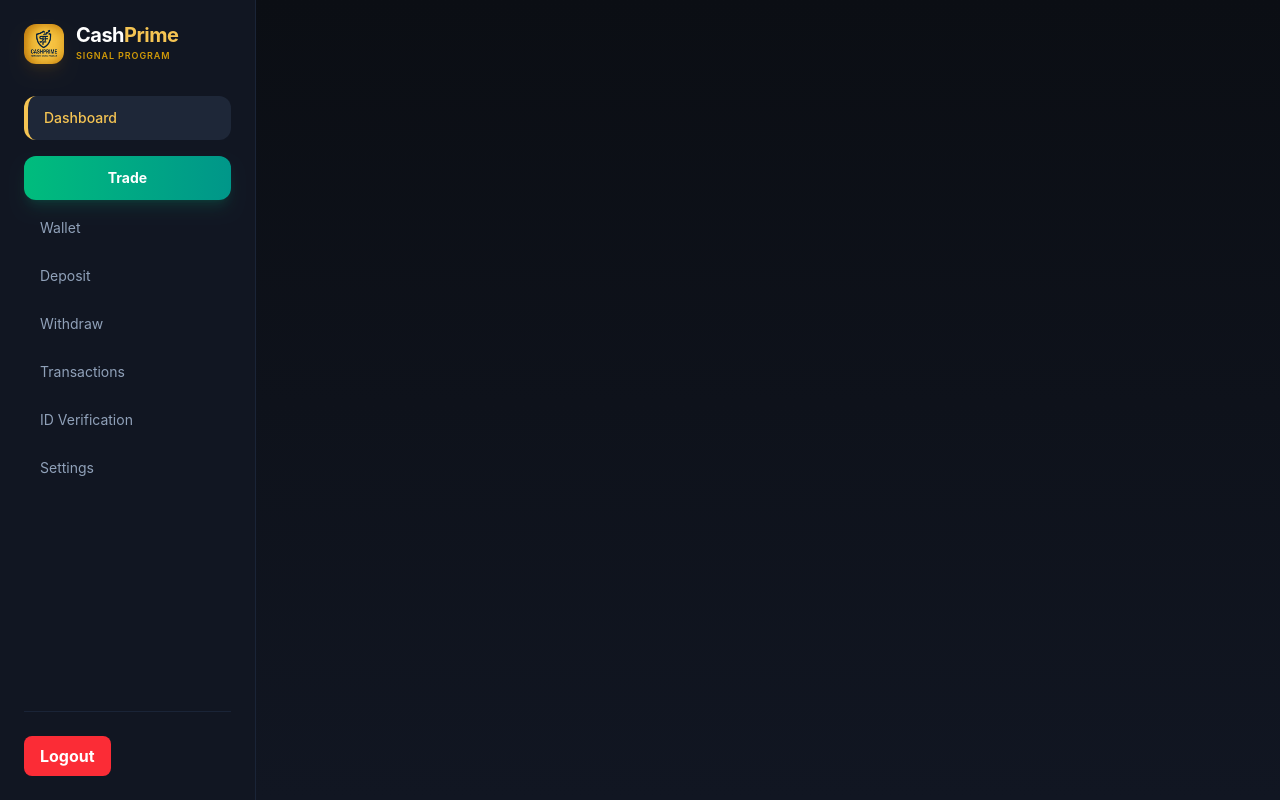
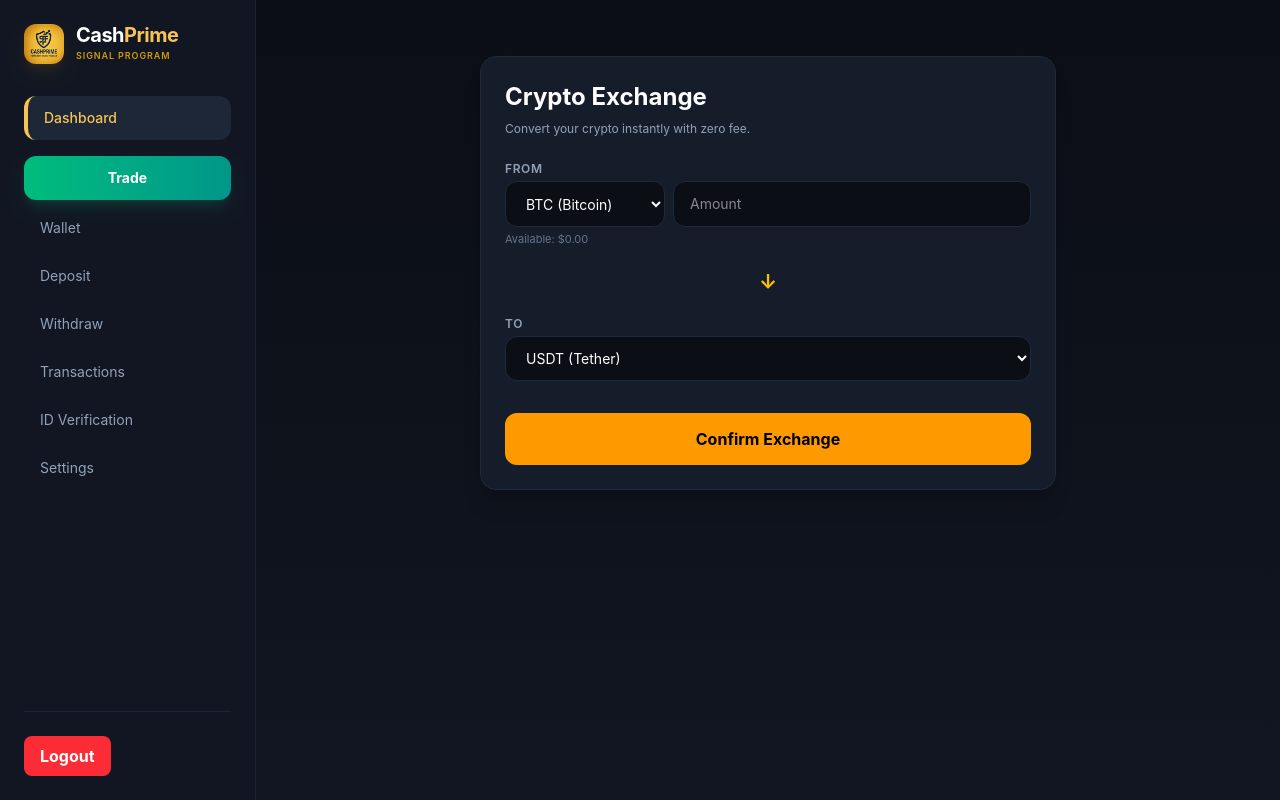
Before and after one commit to CashPrime-web/Cashprime, a React (Vite) app: page /exchange in a window 1280 px wide. Built offline with nearby package versions, Linux system fonts and the light colour scheme.

Commit message:
Add Exchange and Transfer pages and fix dashboard navigation

```diff
--- a/src/App.jsx
+++ b/src/App.jsx
@@ -14,10 +14,10 @@ import Wallet from "./pages/Wallet";
 import Withdraw from "./pages/Withdraw";
 import Deposit from "./pages/Deposit";
 import Trade from "./pages/Trade";
+import Exchange from "./pages/Exchange";
+import Transfer from "./pages/Transfer";
 import LogoutButton from "./components/LogoutButton";
 import MarketOverview from "./components/MarketOverview";
-
-console.log("APP LOADED");
 
 function Layout({ children }) {
   const location = useLocation();
@@ -33,7 +33,7 @@ function Layout({ children }) {
 
   return (
     <div className="min-h-screen bg-[#0b0e14] text-white flex flex-col md:flex-row overflow-x-hidden font-sans">
-      {/* --- SIDEBAR --- */}
+      {/* SIDEBAR */}
       <aside
         className={`
           fixed md:static
@@ -53,7 +53,7 @@ function Layout({ children }) {
         `}
       >
         <div>
-          {/* Logo Sectie (Linksboven met logo.png) */}
+          {/* Logo */}
           <div className="flex items-center gap-3 mb-8">
             <img
               src="/logo.png"
@@ -77,7 +77,7 @@ function Layout({ children }) {
             ✕
           </button>
 
-          {/* Navigatie Menu */}
+          {/* Navigation */}
           <nav className="flex flex-col space-y-2">
             <Link
               to="/"
@@ -150,7 +150,7 @@ function Layout({ children }) {
         </div>
       </aside>
 
-      {/* --- HOOFDINHOUD --- */}
+      {/* MAIN CONTENT */}
       <main className="flex-1 w-full min-w-0 p-4 md:p-8 bg-gradient-to-b from-[#0b0e14] to-[#111622]">
         <button
           onClick={() => setMenuOpen(true)}
@@ -171,36 +171,24 @@ function App() {
   const loadDashboard = async () => {
     const { data: { user } } = await supabase.auth.getUser();
 
-    if (!user) {
-      return;
-    }
+    if (!user) return;
 
-    const { data: walletData, error: walletError } = await supabase
+    const { data: walletData } = await supabase
       .from("wallets")
       .select("*")
       .eq("user_id", user.id)
       .single();
 
-    if (walletError) {
-      console.log(walletError);
-    } else {
-      setWallet(walletData);
-    }
+    if (walletData) setWallet(walletData);
 
-    const { data: depositData, error: depositError } = await supabase
+    const { data: depositData } = await supabase
       .from("deposits")
       .select("*")
       .eq("user_id", user.id)
-      .order("created_at", {
-        ascending: false
-      })
+      .order("created_at", { ascending: false })
       .limit(5);
 
-    if (depositError) {
-      console.log(depositError);
-    } else {
-      setTransactions(depositData || []);
-    }
+    if (depositData) setTransactions(depositData);
   };
 
   useEffect(() => {
@@ -216,6 +204,8 @@ function App() {
           <Route path="/register" element={<Register />} />
           <Route path="/wallet" element={<Wallet />} />
           <Route path="/trade" element={<Trade />} />
+          <Route path="/exchange" element={<Exchange />} />
+          <Route path="/transfer" element={<Transfer />} />
           <Route path="/verification" element={<Verification />} />
 
           <Route
@@ -274,9 +264,8 @@ function App() {
                   </div>
                 </div>
 
-                {/* --- SECTIE ASSET VALUATION & ACC BALANCE --- */}
+                {/* ASSET VALUATION */}
                 <div className="grid grid-cols-1 lg:grid-cols-3 gap-6 mb-8">
-                  {/* Main Card */}
                   <div className="lg:col-span-2 bg-gradient-to-r from-blue-600 to-indigo-600 rounded-2xl p-6 text-white shadow-xl shadow-blue-600/10 relative overflow-hidden flex flex-col justify-between">
                     <div>
                       <div className="flex justify-between items-start mb-2">
@@ -292,7 +281,6 @@ function App() {
                         ${wallet?.balance !== undefined ? wallet.balance : "0.00"}
                       </div>
 
-                      {/* Today's Earnings */}
                       <div className="inline-flex items-center gap-2 bg-emerald-400/20 text-emerald-300 border border-emerald-400/30 px-3 py-1 rounded-lg text-xs font-semibold mb-6">
                         <span>Today's Earnings:</span>
                         <span className="font-bold">
@@ -301,7 +289,7 @@ function App() {
                       </div>
                     </div>
 
-                    {/* Snelmenu Knoppen */}
+                    {/* SNELMENU KNOFFEN (WERKBAAR GEMAAKT) */}
                     <div className="grid grid-cols-4 gap-2 pt-4 border-t border-white/15 text-center">
                       <Link
                         to="/withdraw"
@@ -324,7 +312,7 @@ function App() {
                       </Link>
 
                       <Link
-                        to="/transactions"
+                        to="/transfer"
                         className="flex flex-col items-center gap-1.5 hover:opacity-80 transition"
                       >
                         <div className="w-10 h-10 rounded-full bg-white/20 flex items-center justify-center font-bold text-lg">
@@ -334,7 +322,7 @@ function App() {
                       </Link>
 
                       <Link
-                        to="/trade"
+                        to="/exchange"
                         className="flex flex-col items-center gap-1.5 hover:opacity-80 transition"
                       >
                         <div className="w-10 h-10 rounded-full bg-white/20 flex items-center justify-center font-bold text-lg">
@@ -345,7 +333,6 @@ function App() {
                     </div>
                   </div>
 
-                  {/* Sub-secties (My Account / Exchange & Trade) */}
                   <div className="flex flex-col gap-4">
                     <div className="bg-[#161d2a] border border-slate-800 rounded-2xl p-5 flex flex-col justify-between hover:border-slate-700 transition">
                       <div>
@@ -377,35 +364,26 @@ function App() {
                   </div>
                 </div>
 
-                {/* --- MARKT OVERZICHT --- */}
                 <div className="mb-8">
                   <MarketOverview />
                 </div>
 
-                {/* --- RECENT TRANSACTIONS --- */}
                 <div className="bg-[#161d2a] border border-slate-800 p-6 rounded-2xl shadow-xl">
                   <h3 className="text-lg font-bold mb-4">Recent Transactions</h3>
-
                   {transactions.length === 0 && (
                     <p className="text-slate-400 text-sm">
                       No transactions available
                     </p>
                   )}
-
                   {transactions.map((tx) => (
                     <div
                       key={tx.id}
                       className="flex justify-between items-center border-b border-slate-800/80 py-3 last:border-0"
                     >
                       <div>
-                        <p className="font-semibold text-sm">
-                          Deposit {tx.coin}
-                        </p>
-                        <p className="text-slate-400 text-xs mt-0.5">
-                          {tx.network}
-                        </p>
+                        <p className="font-semibold text-sm">Deposit {tx.coin}</p>
+                        <p className="text-slate-400 text-xs mt-0.5">{tx.network}</p>
                       </div>
-
                       <div className="text-right">
                         <p className="font-bold text-sm">${tx.amount}</p>
                         <p
--- /dev/null
+++ b/src/pages/Exchange.jsx
@@ -0,0 +1,89 @@
+import { useState, useEffect } from "react";
+import { supabase } from "../lib/supabase";
+
+export default function Exchange() {
+  const [fromCoin, setFromCoin] = useState("BTC");
+  const [toCoin, setToCoin] = useState("USDT");
+  const [amount, setAmount] = useState("");
+  const [balance, setBalance] = useState("0.00");
+  const [message, setMessage] = useState("");
+
+  useEffect(() => {
+    fetchBalance();
+  }, []);
+
+  const fetchBalance = async () => {
+    const { data: { user } } = await supabase.auth.getUser();
+    if (user) {
+      const { data } = await supabase.from("wallets").select("balance").eq("user_id", user.id).single();
+      if (data) setBalance(data.balance);
+    }
+  };
+
+  const handleExchange = (e) => {
+    e.preventDefault();
+    if (!amount || amount <= 0) return;
+    setMessage(`Exchange order for ${amount} ${fromCoin} to ${toCoin} submitted successfully!`);
+    setAmount("");
+  };
+
+  return (
+    <div className="max-w-xl mx-auto bg-[#161d2a] border border-slate-800 p-6 rounded-2xl shadow-xl mt-6">
+      <h2 className="text-2xl font-bold mb-2">Crypto Exchange</h2>
+      <p className="text-slate-400 text-xs mb-6">Convert your crypto instantly with zero fee.</p>
+
+      {message && (
+        <div className="bg-emerald-500/10 border border-emerald-500/20 text-emerald-400 p-3 rounded-xl text-sm mb-4">
+          {message}
+        </div>
+      )}
+
+      <form onSubmit={handleExchange} className="space-y-4">
+        <div>
+          <label className="text-xs text-slate-400 font-semibold uppercase tracking-wider block mb-1">From</label>
+          <div className="flex gap-2">
+            <select
+              value={fromCoin}
+              onChange={(e) => setFromCoin(e.target.value)}
+              className="bg-[#0b0e14] border border-slate-800 rounded-xl px-4 py-3 text-sm focus:outline-none focus:border-amber-500"
+            >
+              <option value="BTC">BTC (Bitcoin)</option>
+              <option value="ETH">ETH (Ethereum)</option>
+              <option value="USDT">USDT (Tether)</option>
+            </select>
+            <input
+              type="number"
+              placeholder="Amount"
+              value={amount}
+              onChange={(e) => setAmount(e.target.value)}
+              className="flex-1 bg-[#0b0e14] border border-slate-800 rounded-xl px-4 py-3 text-sm focus:outline-none focus:border-amber-500"
+            />
+          </div>
+          <p className="text-[11px] text-slate-500 mt-1">Available: ${balance}</p>
+        </div>
+
+        <div className="text-center py-1 text-amber-400 text-xl font-bold">↓</div>
+
+        <div>
+          <label className="text-xs text-slate-400 font-semibold uppercase tracking-wider block mb-1">To</label>
+          <select
+            value={toCoin}
+            onChange={(e) => setToCoin(e.target.value)}
+            className="w-full bg-[#0b0e14] border border-slate-800 rounded-xl px-4 py-3 text-sm focus:outline-none focus:border-amber-500"
+          >
+            <option value="USDT">USDT (Tether)</option>
+            <option value="BTC">BTC (Bitcoin)</option>
+            <option value="ETH">ETH (Ethereum)</option>
+          </select>
+        </div>
+
+        <button
+          type="submit"
+          className="w-full bg-amber-500 hover:bg-amber-600 text-black font-bold py-3.5 rounded-xl transition mt-4"
+        >
+          Confirm Exchange
+        </button>
+      </form>
+    </div>
+  );
+}
--- /dev/null
+++ b/src/pages/Transfer.jsx
@@ -0,0 +1,88 @@
+import { useState, useEffect } from "react";
+import { supabase } from "../lib/supabase";
+
+export default function Transfer() {
+  const [fromAccount, setFromAccount] = useState("Exchange");
+  const [toAccount, setToAccount] = useState("Trade");
+  const [amount, setAmount] = useState("");
+  const [balance, setBalance] = useState("0.00");
+  const [message, setMessage] = useState("");
+
+  useEffect(() => {
+    fetchBalance();
+  }, []);
+
+  const fetchBalance = async () => {
+    const { data: { user } } = await supabase.auth.getUser();
+    if (user) {
+      const { data } = await supabase.from("wallets").select("balance").eq("user_id", user.id).single();
+      if (data) setBalance(data.balance);
+    }
+  };
+
+  const handleTransfer = (e) => {
+    e.preventDefault();
+    if (!amount || amount <= 0) return;
+    setMessage(`Successfully transferred $${amount} from ${fromAccount} to ${toAccount} account!`);
+    setAmount("");
+  };
+
+  return (
+    <div className="max-w-xl mx-auto bg-[#161d2a] border border-slate-800 p-6 rounded-2xl shadow-xl mt-6">
+      <h2 className="text-2xl font-bold mb-2">Internal Transfer</h2>
+      <p className="text-slate-400 text-xs mb-6">Move funds instantly between your internal CashPrime accounts.</p>
+
+      {message && (
+        <div className="bg-emerald-500/10 border border-emerald-500/20 text-emerald-400 p-3 rounded-xl text-sm mb-4">
+          {message}
+        </div>
+      )}
+
+      <form onSubmit={handleTransfer} className="space-y-4">
+        <div className="grid grid-cols-2 gap-4">
+          <div>
+            <label className="text-xs text-slate-400 font-semibold uppercase tracking-wider block mb-1">From</label>
+            <select
+              value={fromAccount}
+              onChange={(e) => setFromAccount(e.target.value)}
+              className="w-full bg-[#0b0e14] border border-slate-800 rounded-xl px-4 py-3 text-sm focus:outline-none focus:border-blue-500"
+            >
+              <option value="Exchange">Exchange Account</option>
+              <option value="Trade">Trade Account</option>
+            </select>
+          </div>
+          <div>
+            <label className="text-xs text-slate-400 font-semibold uppercase tracking-wider block mb-1">To</label>
+            <select
+              value={toAccount}
+              onChange={(e) => setToAccount(e.target.value)}
+              className="w-full bg-[#0b0e14] border border-slate-800 rounded-xl px-4 py-3 text-sm focus:outline-none focus:border-blue-500"
+            >
+              <option value="Trade">Trade Account</option>
+              <option value="Exchange">Exchange Account</option>
+            </select>
+          </div>
+        </div>
+
+        <div>
+          <label className="text-xs text-slate-400 font-semibold uppercase tracking-wider block mb-1">Amount ($)</label>
+          <input
+            type="number"
+            placeholder="0.00"
+            value={amount}
+            onChange={(e) => setAmount(e.target.value)}
+            className="w-full bg-[#0b0e14] border border-slate-800 rounded-xl px-4 py-3 text-sm focus:outline-none focus:border-blue-500"
+          />
+          <p className="text-[11px] text-slate-500 mt-1">Available: ${balance}</p>
+        </div>
+
+        <button
+          type="submit"
+          className="w-full bg-blue-600 hover:bg-blue-700 text-white font-bold py-3.5 rounded-xl transition mt-4"
+        >
+          Confirm Transfer
+        </button>
+      </form>
+    </div>
+  );
+}
```
